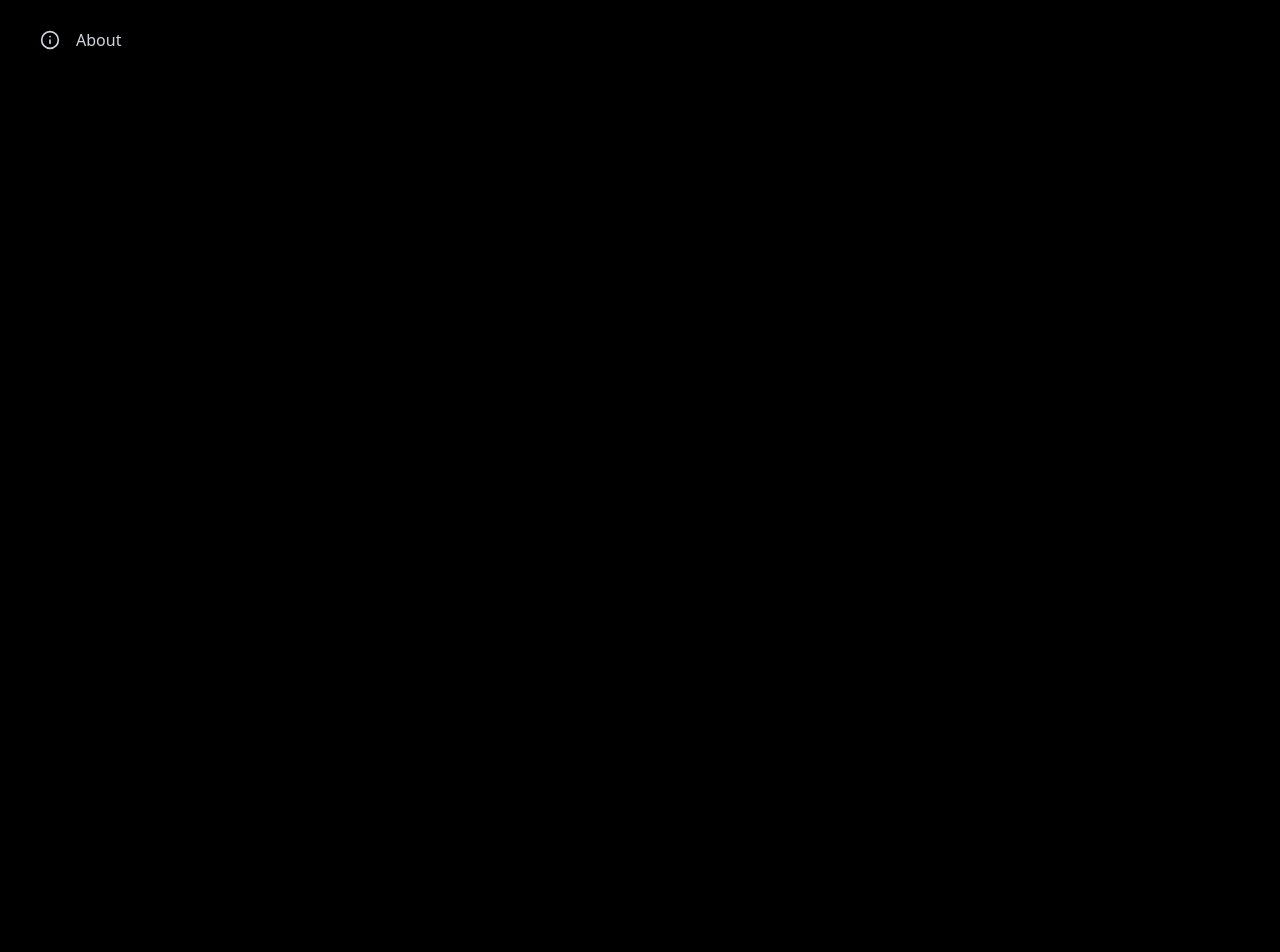
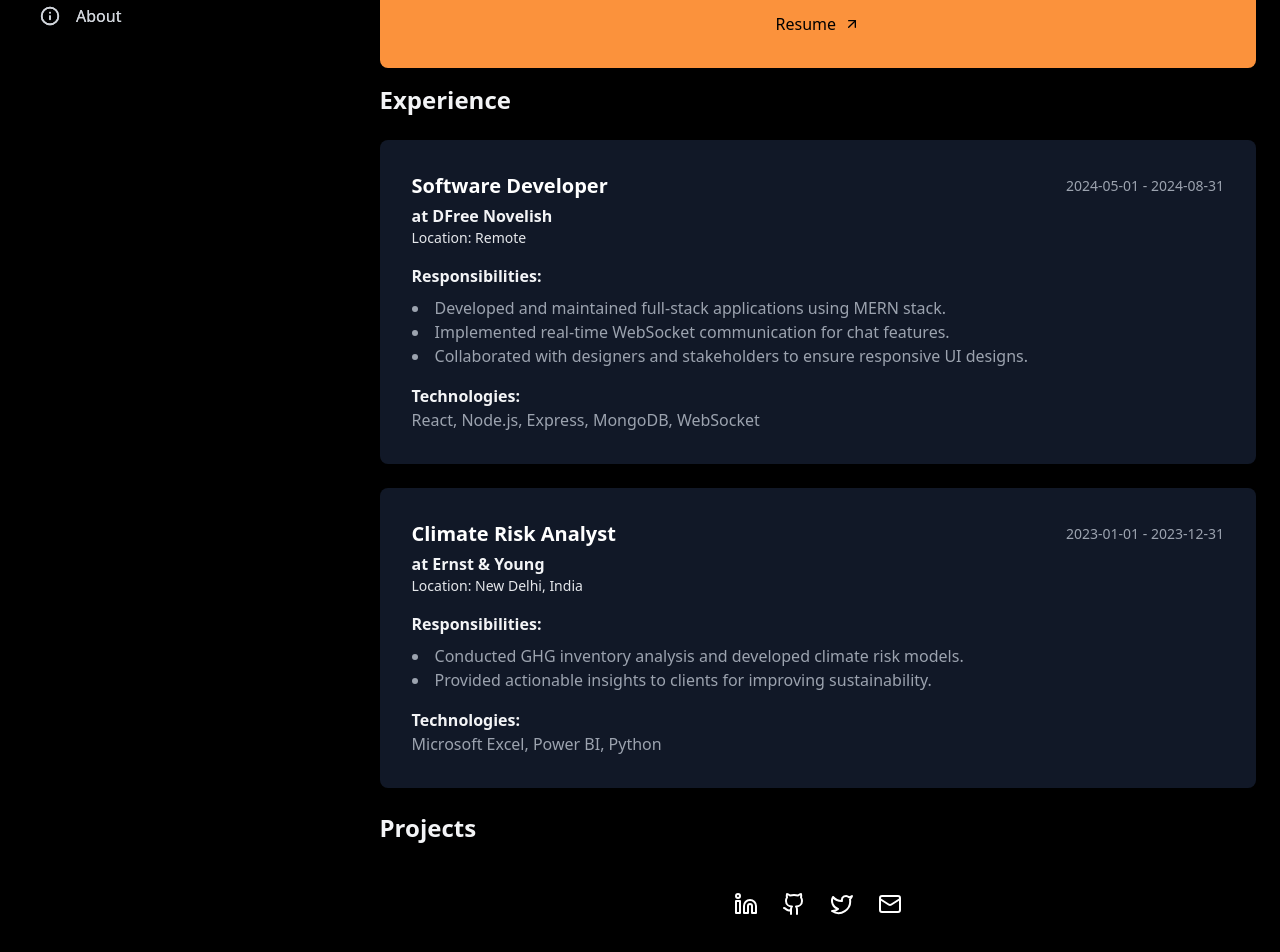
Before and after one commit to priyanshu-101/About, a React (Vite) app: page /about in a window 1280 px wide. Shown: the part 124-1076 px from the top of the page. Before the commit the page ends 800 px from the top, so only its background shows below. Built offline with nearby package versions, Linux system fonts and the light colour scheme; no server answers.

Commit message:
major updates

```diff
--- a/dev-dist/sw.js
+++ b/dev-dist/sw.js
@@ -82,7 +82,7 @@ define(['./workbox-54d0af47'], (function (workbox) { 'use strict';
     "revision": "3ca0b8505b4bec776b69afdba2768812"
   }, {
     "url": "index.html",
-    "revision": "0.n03um9l83bg"
+    "revision": "0.q97o5pug3go"
   }], {});
   workbox.cleanupOutdatedCaches();
   workbox.registerRoute(new workbox.NavigationRoute(workbox.createHandlerBoundToURL("index.html"), {
--- a/src/App.jsx
+++ b/src/App.jsx
@@ -1,12 +1,20 @@
-
+import { BrowserRouter as Router, Route, Routes } from 'react-router-dom';
 import Sidebar from './components/Sidebar';
+import About from './components/About';
 
 const App = () => {
+  return (
+    <Router>
+      <div className="flex">
+        <Sidebar />
 
-  return (
-    <div className="relative">
-      <Sidebar />
-    </div>
+        <main className="flex-1">
+          <Routes>
+            <Route path="/about" element={<About />} />
+          </Routes>
+        </main>
+      </div>
+    </Router>
   );
 };
 
--- a/src/components/About.jsx
+++ b/src/components/About.jsx
@@ -15,6 +15,7 @@ const About = () => {
         <div>
          <Experience />
         </div>
+        <h1 className="text-2xl font-bold text-gray-100 mb-6 mt-4">Projects</h1>
         <div className="mt-8">
           <SocialLinks />
         </div>
--- a/src/components/Experience.jsx
+++ b/src/components/Experience.jsx
@@ -17,7 +17,14 @@ const Experience = () => {
                         </p>
                       </div>
                       <p className="text-md font-semibold text-gray-100 mt-1">
+                      <a
+                            href={exp.linkedInUrl}
+                            target="_blank"
+                            rel="noopener noreferrer"
+                            className="text-gray-100 "
+                        >
                         at {exp.company}
+                        </a>
                       </p>
                       <p className="text-sm text-gray-200">Location: {exp.location}</p>
                       <div className="mt-4">
--- /dev/null
+++ b/src/components/Header.jsx
@@ -0,0 +1,28 @@
+
+import {  ArrowUpRight } from 'lucide-react';
+
+const Header = () => {
+  const resume = import.meta.env.VITE_RESUME;
+  return (
+    <div className="w-full bg-orange-400 p-8 text-black rounded-lg">
+      <div className="max-w-4xl mx-auto text-center">
+        <h1 className="text-xl font-medium mb-6">
+        Open to work for an entry-level or intern position as a Frontend/SDE role or UI Engineer.
+        </h1>
+
+        <div className="flex flex-col sm:flex-row gap-4 items-center justify-center">
+          <a
+            href={resume}
+            download="Resume.pdf"
+            className="flex items-center gap-2 hover:underline"
+          >
+            Resume
+            <ArrowUpRight className="w-4 h-4" />
+          </a>
+        </div>
+      </div>
+    </div>
+  );
+};
+
+export default Header;
--- a/src/components/Sidebar.jsx
+++ b/src/components/Sidebar.jsx
@@ -1,5 +1,5 @@
-import React, { useState, useEffect } from 'react';
-import { Home, Info, Menu, X } from 'lucide-react';
+import  { useState, useEffect } from 'react';
+import { Home, Info, Menu } from 'lucide-react';
 
 const Sidebar = () => {
   const [isOpen, setIsOpen] = useState(false);
@@ -20,7 +20,6 @@ const Sidebar = () => {
 
     window.addEventListener('beforeinstallprompt', handleInstallPrompt);
 
-    // Check if the app is already installed
     if (window.matchMedia('(display-mode: standalone)').matches) {
       console.log('App is already installed');
     } else {
@@ -30,7 +29,6 @@ const Sidebar = () => {
     return () => window.removeEventListener('beforeinstallprompt', handleInstallPrompt);
   }, []);
 
-  // Add an install button to force the prompt
   const handleInstallClick = async () => {
     if (!installPrompt) {
       console.log('No install prompt available');
@@ -49,7 +47,7 @@ const Sidebar = () => {
         onClick={() => setIsOpen(!isOpen)}
         className="lg:hidden fixed top-4 left-4 z-50 p-2 rounded-lg bg-gray-800 text-white hover:bg-gray-700"
       >
-        {isOpen ? <X size={24} /> : <Menu size={24} />}
+         <Menu size={24} />
       </button>
 
       <div className={`
@@ -61,9 +59,7 @@ const Sidebar = () => {
         w-64 p-6
       `}>
         <div className="space-y-8">
-          <div className="text-xl font-bold text-white">
-            My Dashboard
-          </div>
+
           <nav className="space-y-2">
             {menuItems.map((item, index) => (
               <a
@@ -71,7 +67,7 @@ const Sidebar = () => {
                 href={item.path}
                 className="flex items-center gap-4 px-4 py-3 rounded-lg
                          hover:bg-gray-800 transition-colors duration-200
-                         text-gray-300 hover:text-white"
+                         text-gray-300 hover:text-white mt-9"
               >
                 {item.icon}
                 <span>{item.label}</span>
--- /dev/null
+++ b/src/components/SocialLinks.jsx
@@ -0,0 +1,42 @@
+import { Linkedin, Github, Twitter, Mail } from 'lucide-react';
+
+const SocialLinks = () => {
+  const linkedinUrl = import.meta.env.VITE_LINKEDIN_URL;
+  const githubUrl = import.meta.env.VITE_GITHUB_URL;
+  const twitterUrl = import.meta.env.VITE_TWITTER_URL;
+  const mailto = `mailto:${import.meta.env.VITE_MAILTO}`;
+
+  return (
+    <div className="w-full flex justify-center gap-6 p-4 text-white">
+      <a
+        href={linkedinUrl}
+        className="hover:text-blue-600"
+      >
+        <Linkedin className="w-6 h-6" />
+      </a>
+      <a
+        href={githubUrl}
+
+        className="hover:text-gray-300"
+      >
+        <Github className="w-6 h-6" />
+      </a>
+      <a
+        href={twitterUrl}
+        target="_blank"
+        rel="noopener noreferrer"
+        className="hover:text-blue-400"
+      >
+        <Twitter className="w-6 h-6" />
+      </a>
+      <a
+        href={mailto}
+        className="hover:text-red-400"
+      >
+        <Mail className="w-6 h-6" />
+      </a>
+    </div>
+  );
+};
+
+export default SocialLinks;
--- a/src/data/Experience.js
+++ b/src/data/Experience.js
@@ -2,6 +2,7 @@ export const experience = [
     {
       jobTitle: "Software Developer",
       company: "DFree Novelish",
+      linkedInUrl:import.meta.env.VITE_DFREE,
       location: "Remote",
       startDate: "2024-05-01",
       endDate: "2024-08-31",
@@ -15,7 +16,8 @@ export const experience = [
     },
     {
       jobTitle: "Climate Risk Analyst",
-      company: "EY",
+      company: "Ernst & Young",
+      linkedInUrl:import.meta.env.VITE_XIPPER,
       location: "New Delhi, India",
       startDate: "2023-01-01",
       endDate: "2023-12-31",
```
Also changed, not shown: src/data/Project.js (added), 2 other files (tests, documents, lock files or other folders).
